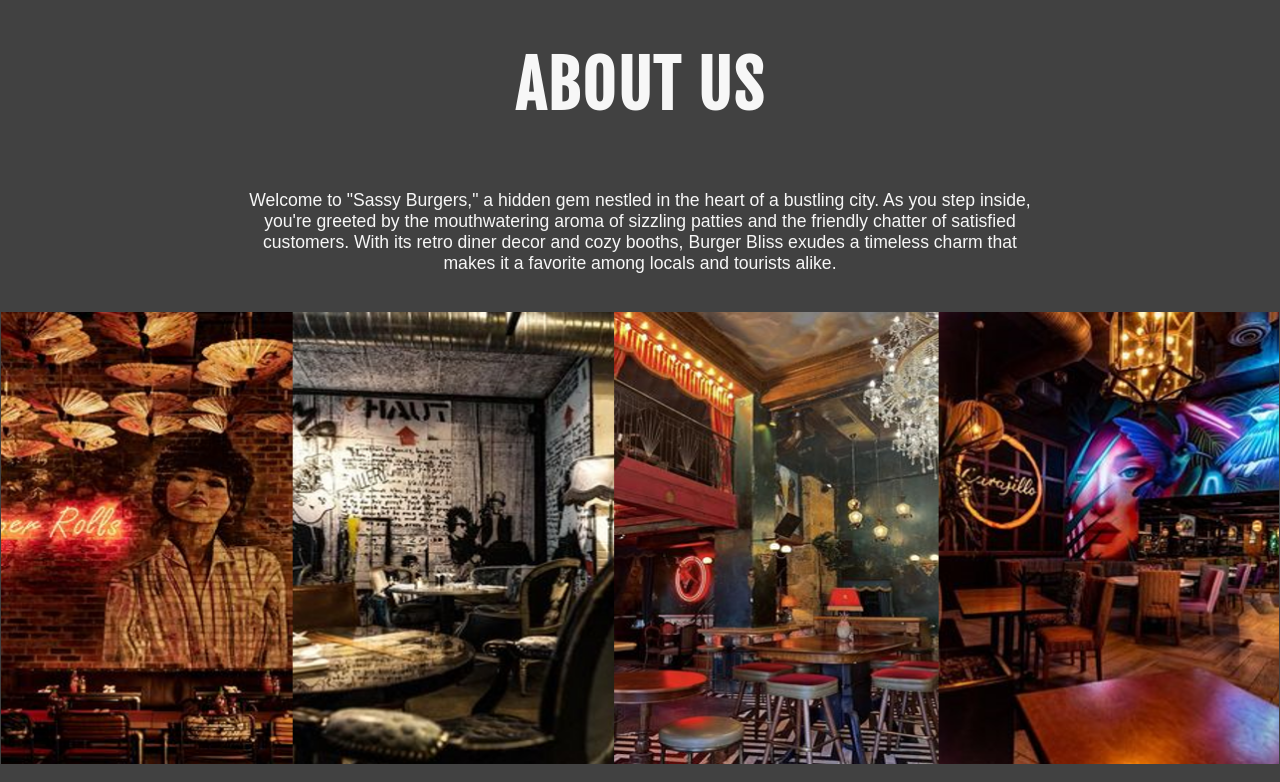
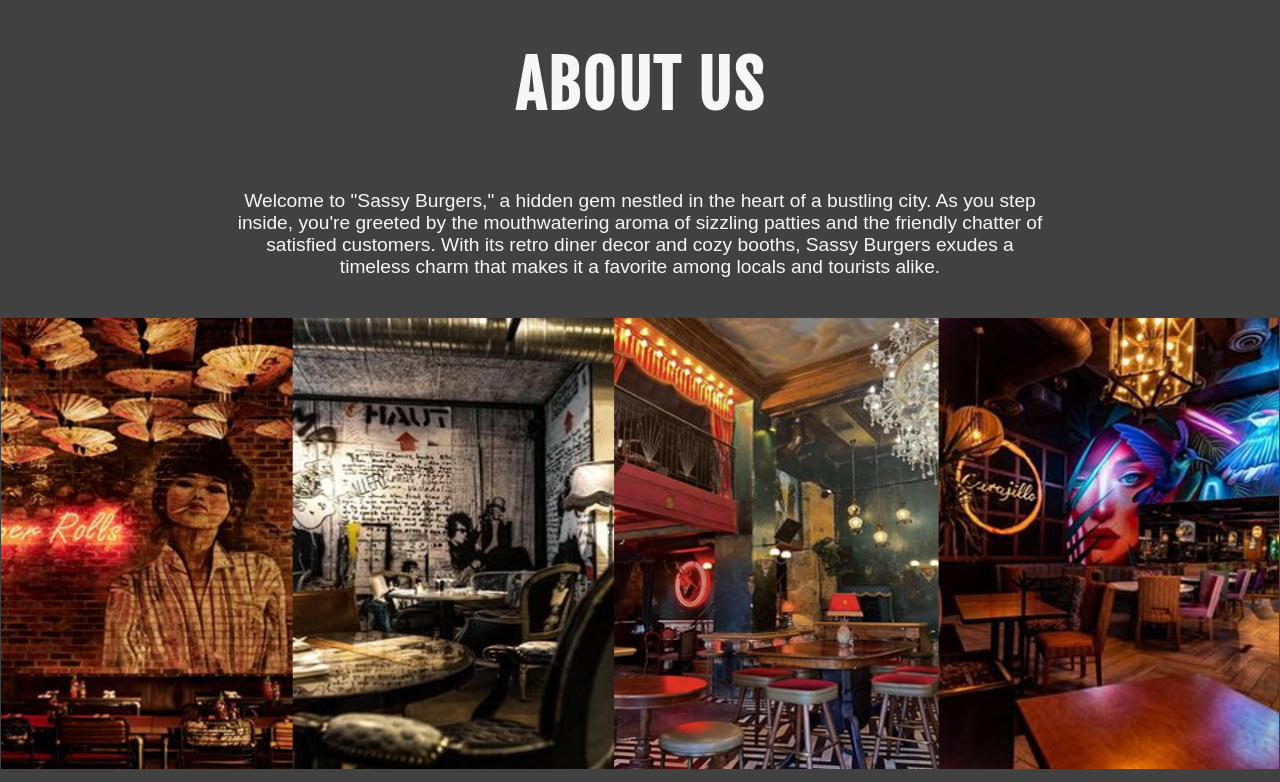
Before and after one commit to Code-Institute-Submissions/sassy-burgers, a plain HTML site: page index.html in a window 1280 px wide. Shown: the part 1681-2463 px from the top of the page. Drawn offline with Linux system fonts and the light colour scheme; a web font is replaced by a local one.

Commit message:
index + style
increased fontsize in p element, Changed some text in the about us area

```diff
--- a/assets/css/style.css
+++ b/assets/css/style.css
@@ -41,8 +41,8 @@ margin-bottom: 5%;}
 
 p {
 font-family: 'Ysabeau SC', sans-serif;
-font-size: 110%;
-font-weight:200;
+font-size: 120%;
+font-weight: 200;
 }
 
 
--- a/index.html
+++ b/index.html
@@ -96,7 +96,7 @@
 <!------------------------------- ABOUT US ------------------------------------->
 <h2>about us</h2>
  <div class="container">
-     <p>Welcome to "Sassy Burgers," a hidden gem nestled in the heart of a bustling city. As you step inside, you're greeted by the mouthwatering aroma of sizzling patties and the friendly chatter of satisfied customers. With its retro diner decor and cozy booths, Burger Bliss exudes a timeless charm that makes it a favorite among locals and tourists alike.</p></div><br>
+     <p>Welcome to "Sassy Burgers," a hidden gem nestled in the heart of a bustling city. As you step inside, you're greeted by the mouthwatering aroma of sizzling patties and the friendly chatter of satisfied customers. With its retro diner decor and cozy booths, Sassy Burgers exudes a timeless charm that makes it a favorite among locals and tourists alike.</p></div><br>
 
 <img src="/assets/images/restaurant%20.png" alt="four photos showing the inside of the restaurant" width="100%";>
 </body>
```
